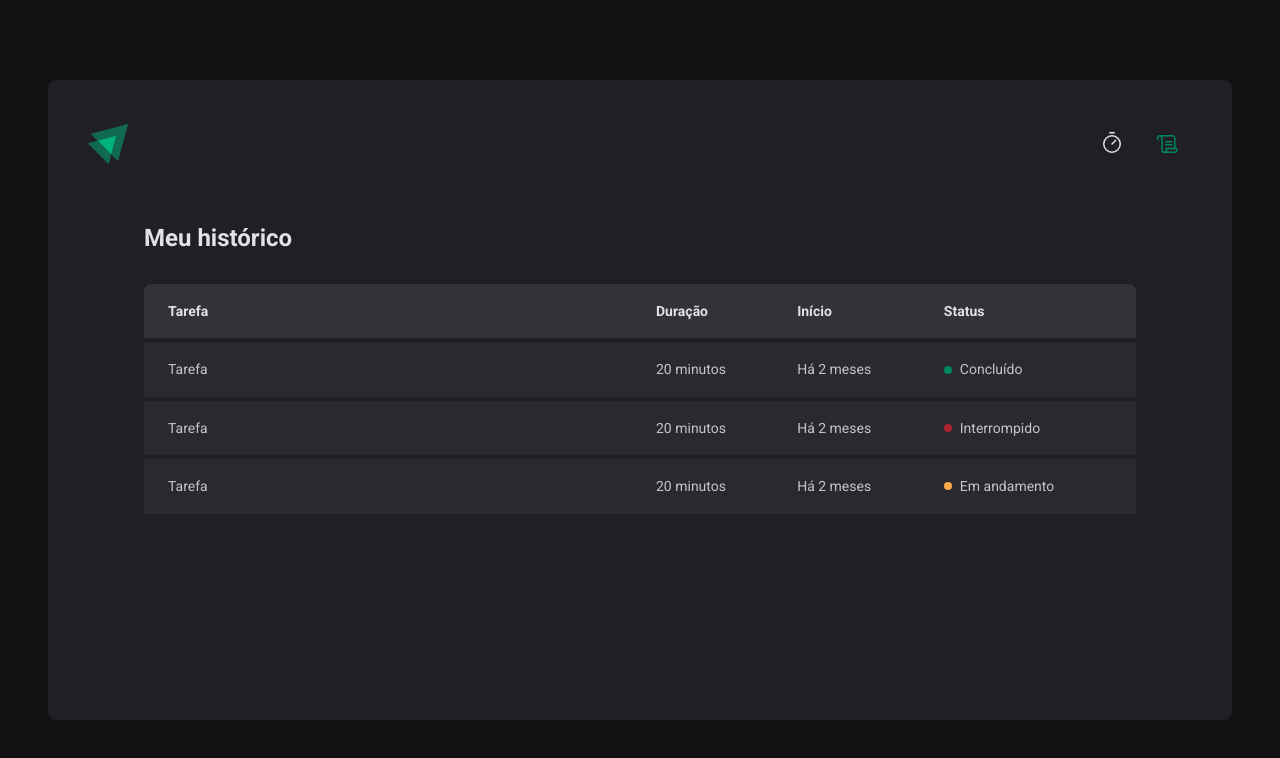
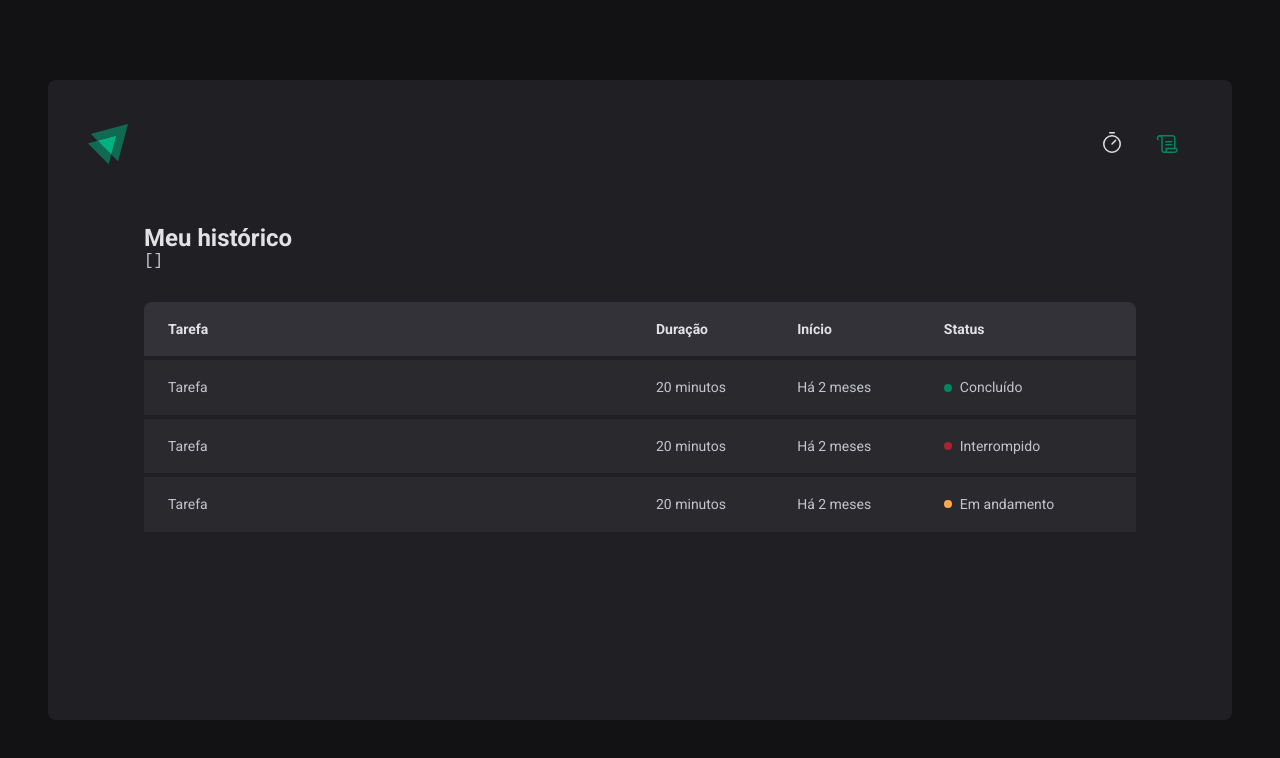
Before and after one commit to MarcoDevelop/02-ignite-timer, a React (Vite) app: page /history in a window 1280 px wide. Shown: the top 758 px of the page. Built offline with nearby package versions, Linux system fonts and the light colour scheme.

Commit message:
Contexto entre rotas

```diff
--- a/src/contexts/CyclesContext.tsx
+++ b/src/contexts/CyclesContext.tsx
@@ -15,6 +15,7 @@
 }
 
 interface CyclesContextType {
+  cycles: Cycle[]
   activeCycle: Cycle | undefined
   activeCycleId: string | null
   amountSecondsPassed: number
@@ -87,6 +88,7 @@
   return (
     <CyclesContext.Provider
       value={{
+        cycles,
         activeCycle,
         activeCycleId,
         markCurrentCycleAsFinished,
--- a/src/pages/History/index.tsx
+++ b/src/pages/History/index.tsx
@@ -1,9 +1,13 @@
+import { useContext } from 'react'
+import { CyclesContext } from '../../contexts/CyclesContext'
 import { HistoryContainer, HistoryList, Status } from './styles'
 
 export function History() {
+  const { cycles } = useContext(CyclesContext)
   return (
     <HistoryContainer>
       <h1>Meu histórico</h1>
+      <pre>{JSON.stringify(cycles, null, 2)}</pre>
 
       <HistoryList>
         <table>
```
